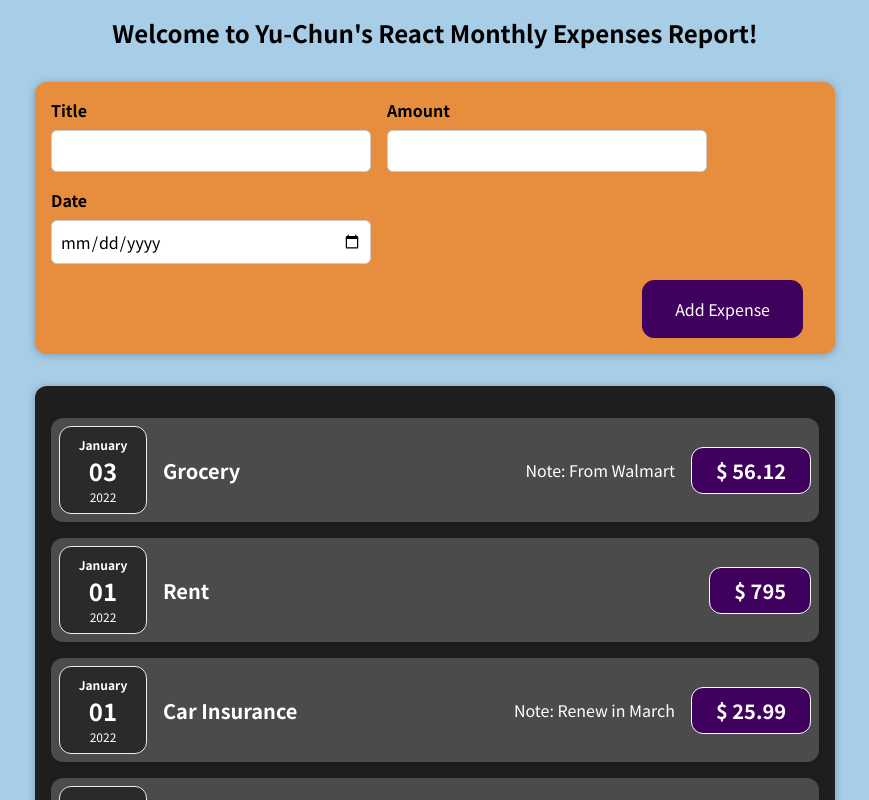
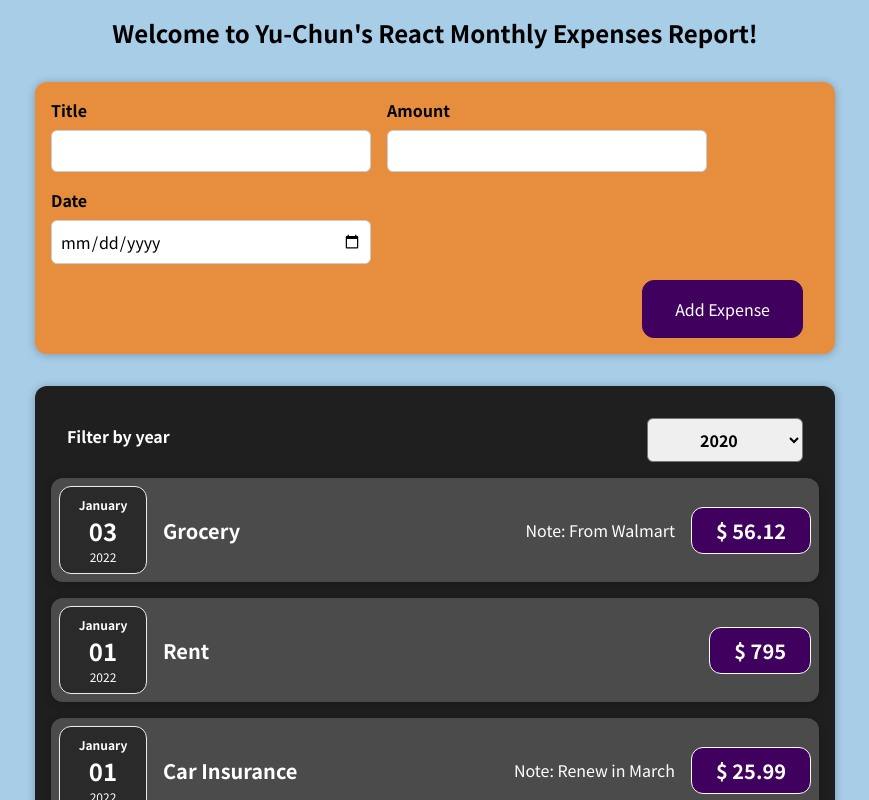
Before and after one commit to dyj0183/React-First-Practice-Project, a React (Create React App) app: page / in a window 1280 px wide. Shown: the top 800 px of the page, without its empty margins (205-1074 px from the left). Built offline with nearby package versions, Linux system fonts and the light colour scheme.

Commit message:
added filter for year

```diff
--- a/src/components/Expenses/Expenses.js
+++ b/src/components/Expenses/Expenses.js
@@ -1,36 +1,48 @@
 import ExpenseItem from "./ExpenseItem";
-import './Expenses.css';
+import "./Expenses.css";
 import Card from "../UI/Card";
+import ExpensesFilter from "./ExpensesFilter";
+
+import React, { useState } from 'react';
 
 const Expenses = (props) => {
+	// set default year to be 2020
+	const [filteredYear, setFilteredYear] = useState("2020");
+
+	const filterYearHandler = (selectedFilterYear) => {
+		setFilteredYear(selectedFilterYear);
+		console.log(selectedFilterYear);
+	}
+
 	return (
 		<Card className="expenses">
+			<ExpensesFilter selected={filteredYear} onFilterYear={filterYearHandler}/>
 			<ExpenseItem
 				title={props.expenses[0].title}
 				amount={props.expenses[0].amount}
 				date={props.expenses[0].date}
-                note={props.expenses[0].note}
+				note={props.expenses[0].note}
 			></ExpenseItem>
 			<ExpenseItem
 				title={props.expenses[1].title}
 				amount={props.expenses[1].amount}
 				date={props.expenses[1].date}
-                note={props.expenses[1].note}
+				note={props.expenses[1].note}
 			></ExpenseItem>
 			<ExpenseItem
 				title={props.expenses[2].title}
 				amount={props.expenses[2].amount}
 				date={props.expenses[2].date}
-                note={props.expenses[2].note}
+				note={props.expenses[2].note}
 			></ExpenseItem>
 			<ExpenseItem
 				title={props.expenses[3].title}
 				amount={props.expenses[3].amount}
 				date={props.expenses[3].date}
-                note={props.expenses[3].note}
+				note={props.expenses[3].note}
 			></ExpenseItem>
 		</Card>
 	);
-}
+};
 
 export default Expenses;
--- /dev/null
+++ b/src/components/Expenses/ExpensesFilter.css
@@ -0,0 +1,24 @@
+.expenses-filter {
+	color: white;
+	padding: 0 1rem;
+}
+
+.expenses-filter__control {
+	display: flex;
+	width: 100%;
+	align-items: center;
+	justify-content: space-between;
+	margin: 1rem 0;
+}
+
+.expenses-filter label {
+	font-weight: bold;
+	margin-bottom: 0.5rem;
+}
+
+.expenses-filter select {
+	font: inherit;
+	padding: 0.5rem 3rem;
+	font-weight: bold;
+	border-radius: 6px;
+}
--- /dev/null
+++ b/src/components/Expenses/ExpensesFilter.js
@@ -0,0 +1,26 @@
+import React from "react";
+import "./ExpensesFilter.css";
+
+const ExpensesFilter = (props) => {
+    // this function will be called whenever the users select a different year from dropdown list
+    const yearChangeHandler = (event) => {
+        // pass the selected year up to Expenses.js
+        props.onFilterYear(event.target.value);
+    }
+
+	return (
+		<div className="expenses-filter">
+			<div className="expenses-filter__control">
+				<label>Filter by year</label>
+				<select value={props.selected} onChange={yearChangeHandler}>
+					<option value="2022">2022</option>
+					<option value="2021">2021</option>
+					<option value="2020">2020</option>
+					<option value="2019">2019</option>
+				</select>
+			</div>
+		</div>
+	);
+};
+
+export default ExpensesFilter;
```
Also changed, not shown: 1 other file (tests, documents, lock files or other folders).
